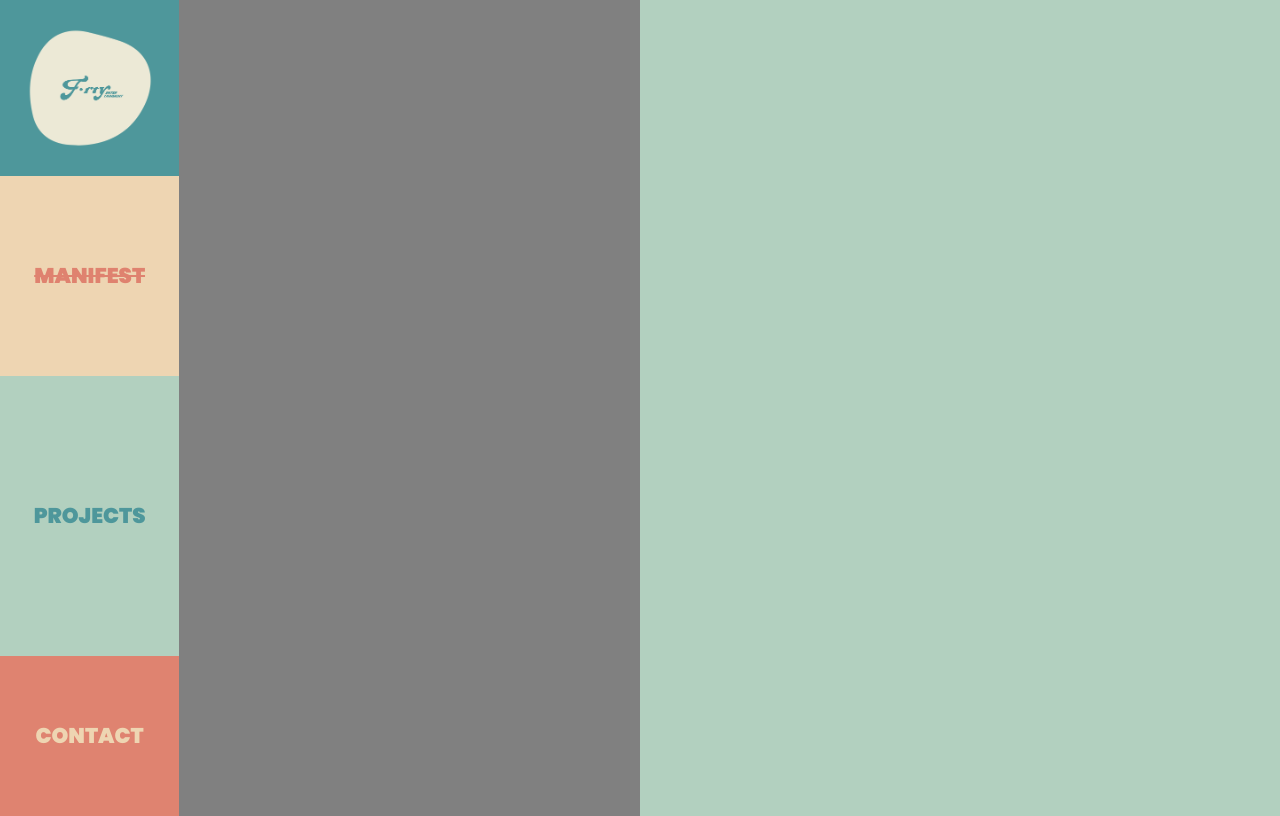
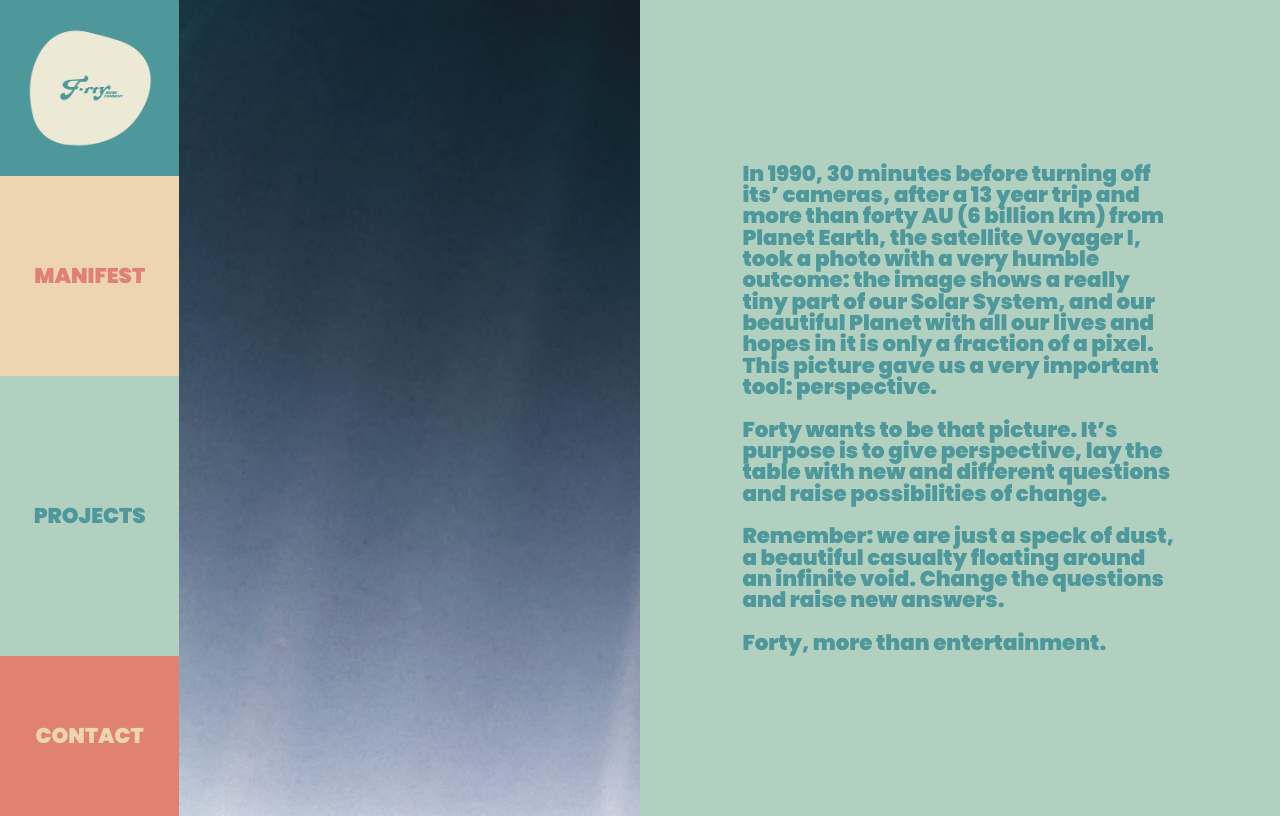
Before and after one commit to gorkaplans/Forty-Entertainment, a React (Create React App) app in the folder forty_web/: page /Manifest in a window 1280 px wide. Built offline with nearby package versions, Linux system fonts and the light colour scheme.

Commit message:
manifest

```diff
--- a/forty_web/src/components/Menu/Menu.js
+++ b/forty_web/src/components/Menu/Menu.js
@@ -17,7 +17,7 @@ const Menu = ({titles}) => {
             <div class="logo-menu">
               <Link className="logo" to='/'></Link>
             </div>
-            <Link class="manifest-menu bold3" to="/Manifest">
+            <Link class="manifest-menu bold2" to="/Manifest">
               {title1}
             </Link>
             <Link class="projects-menu bold2" to="/Projects">
--- a/forty_web/src/components/Menu/Menu.scss
+++ b/forty_web/src/components/Menu/Menu.scss
@@ -2,7 +2,7 @@
 
 .nav-bar{
     min-height: 100%;
-    width: 14%;
+    min-width: 14%;
     transition: $transition1;
     position: relative;
 
@@ -42,8 +42,6 @@
          background-color: $primary3;
          color: $secondary3;
          transition: $transition1;
-         text-decoration:line-through;
-
 
          &:hover{
              height: 30vh;
--- a/forty_web/src/pages/Contact.js
+++ b/forty_web/src/pages/Contact.js
@@ -1,8 +1,16 @@
+import Menu from '../components/Menu';
+import MainLayout from '../components/MainLayout'
+
 const Contact = () => {
 
+
+  const menu = ['MANIFEST', 'PROJECTS', 'CONTACT']
+
     return (
-
+      <MainLayout>
+        <Menu titles={menu}></Menu>
         <h1>Contact</h1>
+      </MainLayout>
       );
     }
 
--- a/forty_web/src/pages/Manifest.js
+++ b/forty_web/src/pages/Manifest.js
@@ -11,8 +11,20 @@ return (
     <MainLayout>
       <div className='manifest-container'>
       <Menu titles={menu}></Menu>
-      <div className='picture-manifest'></div>
-      <div className='text-manifest'></div>
+      <div className='picture-manifest'>
+      </div>
+      <div className='text-manifest bold3'>
+        <h1>In 1990, 30 minutes before turning off its’ cameras, after a 13 year trip and more than forty AU (6 billion km) from Planet Earth, the satellite Voyager I, took a photo with a very humble outcome: the image shows a really tiny part of our Solar System, and our beautiful Planet with all our lives and hopes in it is only a fraction of a pixel. This picture gave us a very important tool: perspective.
+        <br></br>
+        <br></br>
+        Forty wants to be that picture. It’s purpose is to give perspective, lay the table with new and different questions and raise possibilities of change.
+        <br></br>
+        <br></br>
+        Remember: we are just a speck of dust, a beautiful casualty floating around an infinite void. Change the questions and raise new answers.
+        <br></br>
+        <br></br>
+        Forty, more than entertainment.</h1>
+      </div>
       </div>
     </MainLayout>
   </>
--- a/forty_web/src/pages/Manifest.scss
+++ b/forty_web/src/pages/Manifest.scss
@@ -10,13 +10,34 @@
         min-height: 100%;
         min-width: 36%;
         background-color: grey;
+        background-image: url('../images/dot.jpg');
+        background-size: cover;
+        background-repeat: no-repeat;
+        opacity: 90%;
+        transition: $transition1;
+
+        &:hover{
+            opacity: 100%;
+            min-width: 40%;
+        }
     }
 
     .text-manifest{
+        display: flex;
+        justify-content: center;
+        align-items: center;
+        text-align: left;
+        padding: 8%;
+        transition: $transition1;
 
         min-height: 100%;
-        min-width: 50%;
+        width: 50%;
         background-color: $primary2;
+        color: $secondary2;
+
+        &:hover{
+            min-width: 54%;
+        }
 
     }
 
--- a/forty_web/src/styles.scss
+++ b/forty_web/src/styles.scss
@@ -93,6 +93,7 @@ $transition1: all 0.3s ease-in-out;
     font-family: 'Poppins', sans-serif;
 	font-weight: bolder;
 	font-size: 16pt;
+	transition: $transition1;
 
 	&:hover{
 		font-size: 20pt;
```
Also changed, not shown: forty_web/src/images/dot.jpg (added), 1 other file (tests, documents, lock files or other folders).
